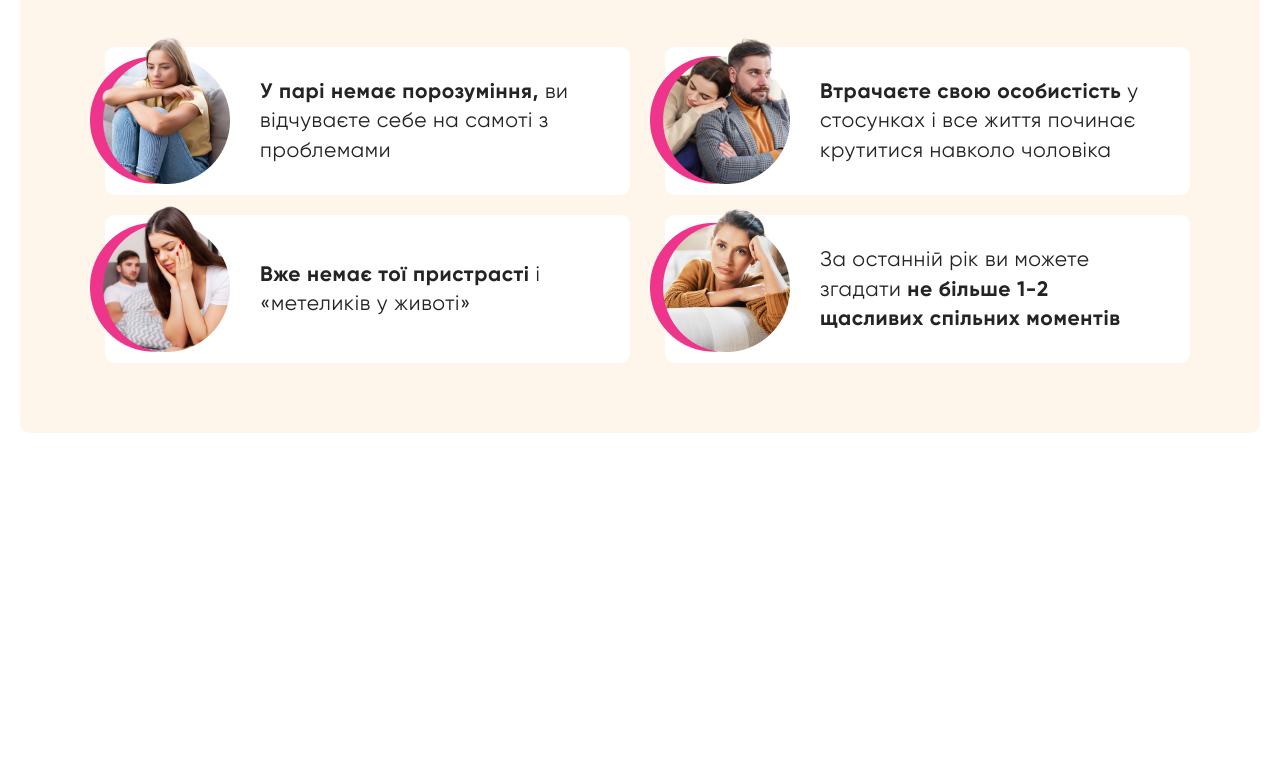
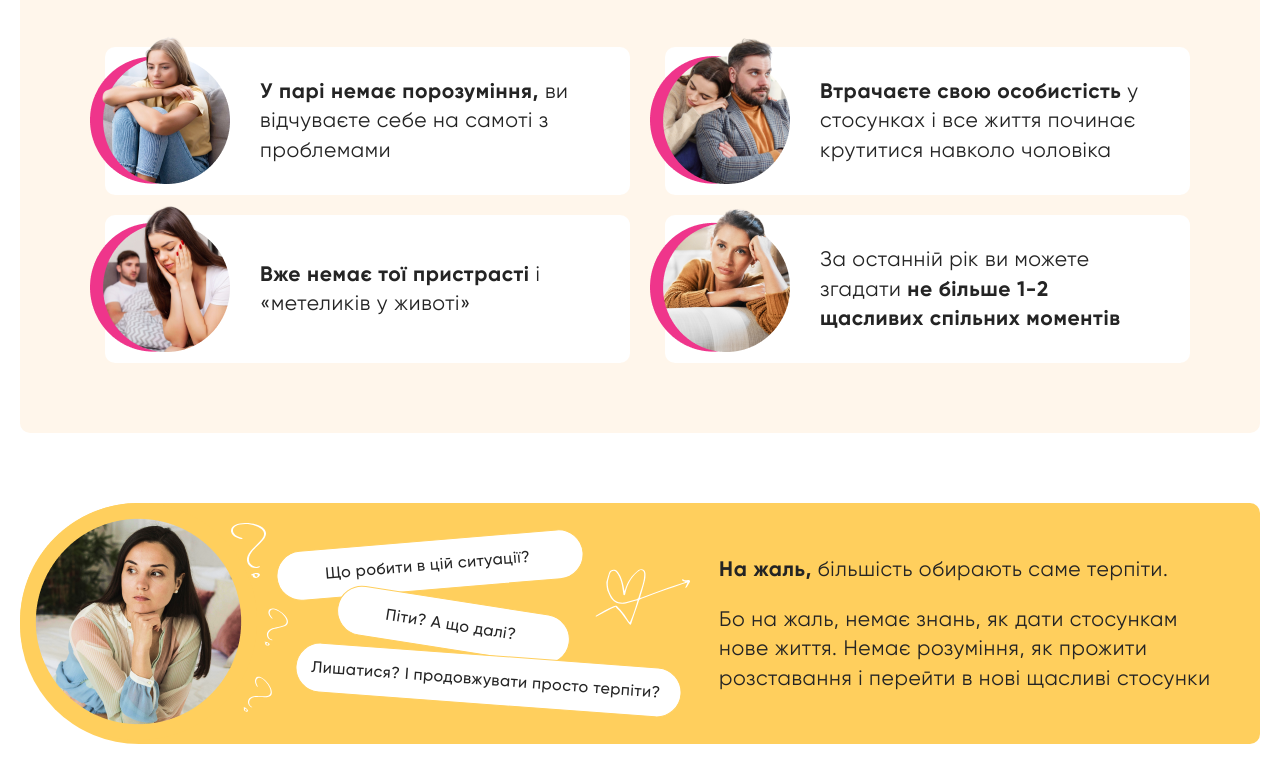
Before and after one commit to adwasar/ok-woman-club, a website built with Vite: page index.html in a window 1280 px wide. Shown: the part 1049-1831 px from the top of the page. Before the commit the page ends 1482 px from the top, so only its background shows below. Built offline with nearby package versions, Linux system fonts and the light colour scheme; files whose address does not match are found by name.

Commit message:
feat: chice block layout for desctop

```diff
--- a/index.html
+++ b/index.html
@@ -66,8 +66,10 @@
     <section class="relationship-happiness">
       <div class="container">
         <div class="relationship-happiness__content">
-          <img class="relationship-happiness__bg-icon-dots" src="./assets/img/relationship-happiness/bg-img-1.svg" alt="#"></img>
-          <img class="relationship-happiness__bg-icon-circles" src="./assets//img/relationship-happiness/bg-img-2.svg" alt="#"></img>
+          <img class="relationship-happiness__bg-icon-dots" src="./assets/img/relationship-happiness/bg-img-1.svg"
+            alt="#"></img>
+          <img class="relationship-happiness__bg-icon-circles" src="./assets//img/relationship-happiness/bg-img-2.svg"
+            alt="#"></img>
 
           <h2 class="relationship-happiness__title">
             Можливо, ви зараз в стосунках, але <span class="relationship-happiness__title-highlight">не відчуваєте
@@ -75,27 +77,52 @@
           </h2>
           <div class="relationship-happiness__cards">
             <div class="relationship-happiness-card">
-              <img class="relationship-happiness-card__image" src="./assets/img/relationship-happiness/woman-1.png" alt="Unhappy woman">
+              <img class="relationship-happiness-card__image" src="./assets/img/relationship-happiness/woman-1.png"
+                alt="Unhappy woman">
               <p class="relationship-happiness-card__text"><span class="relationship-happiness-card__text-highlight">У
                   парі немає порозуміння,</span> ви відчуваєте себе на самоті з проблемами</p>
             </div>
             <div class="relationship-happiness-card">
-              <img class="relationship-happiness-card__image" src="./assets/img/relationship-happiness/woman-2.png" alt="Unhappy woman">
+              <img class="relationship-happiness-card__image" src="./assets/img/relationship-happiness/woman-2.png"
+                alt="Unhappy woman">
               <p class="relationship-happiness-card__text"><span
                   class="relationship-happiness-card__text-highlight">Втрачаєте свою особистість</span> у стосунках і
                 все життя починає крутитися навколо чоловіка</p>
             </div>
             <div class="relationship-happiness-card">
-              <img class="relationship-happiness-card__image" src="./assets/img/relationship-happiness/woman-3.png" alt="Unhappy woman">
+              <img class="relationship-happiness-card__image" src="./assets/img/relationship-happiness/woman-3.png"
+                alt="Unhappy woman">
               <p class="relationship-happiness-card__text"><span class="relationship-happiness-card__text-highlight">Вже
                   немає тої пристрасті</span> і «метеликів у животі»</p>
             </div>
             <div class="relationship-happiness-card">
-              <img class="relationship-happiness-card__image" src="./assets/img/relationship-happiness/woman-4.png" alt="Unhappy woman">
+              <img class="relationship-happiness-card__image" src="./assets/img/relationship-happiness/woman-4.png"
+                alt="Unhappy woman">
               <p class="relationship-happiness-card__text">За останній рік ви можете згадати <span
                   class="relationship-happiness-card__text-highlight">
                   не більше 1-2 щасливих спільних моментів</span></p>
             </div>
+          </div>
+        </div>
+      </div>
+    </section>
+
+    <section class="choice">
+      <div class="container">
+        <div class="choice__content">
+          <div class="choice__image-container">
+            <img class="choice__image" src="./assets/img/choice/woman.png" alt="A woman thinking">
+          </div>
+          <div class="choice__questions">
+            <p class="choice__question">Що робити в цій ситуації?</p>
+            <p class="choice__question">Піти? А що далі?</p>
+            <p class="choice__question">Лишатися? І продовжувати просто терпіти?</p>
+          </div>
+          <div class="choice__text-wrapper">
+            <p class="choice__text"><span class="choice__text-highlight">На жаль,</span> більшість обирають саме
+              терпіти.</p>
+            <p class="choice__text">Бо на жаль, немає знань, як дати стосункам нове життя. Немає розуміння, як прожити
+              розставання і перейти в нові щасливі стосунки</p>
           </div>
         </div>
       </div>
--- /dev/null
+++ b/scss/components/_questions.scss
@@ -0,0 +1,97 @@
+.choice {
+  margin: 70px 0 100px;
+
+  &__content {
+    padding-right: 40px;
+    display: flex;
+    align-items: center;
+    background-color: $color-background-block-tertiary;
+    border-radius: 119px 10px 10px 119px;
+    gap: 40px;
+  }
+
+  &__questions {
+    display: flex;
+    flex-direction: column;
+    font-weight: 500;
+    line-height: 150%;
+    letter-spacing: 0.48px;
+  }
+
+  &__image-container {
+    position: relative;
+
+    &::after {
+      content: '';
+      position: absolute;
+      right: -32px;
+      top: 20px;
+      display: block;
+      width: 58px;
+      height: 190px;
+      background-image: url('../../assets/img/choice/question-marks.svg');
+    }
+  }
+
+  &__questions {
+    position: relative;
+    &::after {
+      content: '';
+      position: absolute;
+      right: -7px;
+      top: 20px;
+      display: block;
+      width: 96px;
+      height: 56px;
+      background-image: url('../../assets/img/choice/heart.svg');
+    }
+  }
+
+  &__question {
+    position: relative;
+    margin: 0;
+    padding: 13px 42px;
+    background-color: $color-background-block-primary;
+    text-wrap: nowrap;
+    border: 1px solid $color-background-block-tertiary;
+    border-radius: 115px;
+    font-size: 16px;
+    width: max-content;
+    &:nth-child(1) {
+      top: -9px;
+      left: -21px;
+      transform: rotate(-4.756deg);
+      padding: 12px 53px 12px 48px;
+    }
+    &:nth-child(2) {
+      top: 1px;
+      left: 39px;
+      transform: rotate(8.881deg);
+      padding: 12px 53px 12px 48px;
+    }
+    &:nth-child(3) {
+      top: 6px;
+      left: -2px;
+      transform: rotate(4.214deg);
+      padding: 12px 20px 12px 15px;
+    }
+  }
+
+  &__text-wrapper {
+    margin-left: -5px;
+    font-size: 21px;
+    font-weight: 400;
+    line-height: 140%;
+    letter-spacing: 0.63px;
+  }
+
+  &__text {
+    &:nth-child(1) {
+      position: relative;
+    }
+  }
+
+  &__text-highlight {
+    font-weight: 700;
+  }
+}
--- a/scss/components/_relationship-happiness.scss
+++ b/scss/components/_relationship-happiness.scss
@@ -90,6 +90,7 @@
   display: flex;
   align-items: center;
   border-radius: 10px;
+  background-color: $color-background-block-primary;
   @include xxl {
     padding: 30px 37px 30px 155px;
   }
@@ -106,7 +107,6 @@
     padding: 20px 25px 20px 60px;
   }
 
-  background-color: $color-background-block-primary;
   &__image {
     position: absolute;
     top: 50%;
--- a/scss/inc/_variables.scss
+++ b/scss/inc/_variables.scss
@@ -6,7 +6,6 @@ $color-text-inverted: #ffffff;
 
 $color-button: #ef358b;
 
-
 $color-background-block-primary: #ffffff;
 $color-background-block-secondary: #fff6eb;
 $color-background-block-tertiary: #ffcf5d;
--- a/scss/main.scss
+++ b/scss/main.scss
@@ -8,3 +8,4 @@
 @import './components/buttons.scss';
 @import './components/hero.scss';
 @import './components/relationship-happiness.scss';
+@import './components/questions';
```
Also changed, not shown: assets/img/choice/heart.svg (added), assets/img/choice/question-marks.svg (added), assets/img/choice/woman.png (added).
